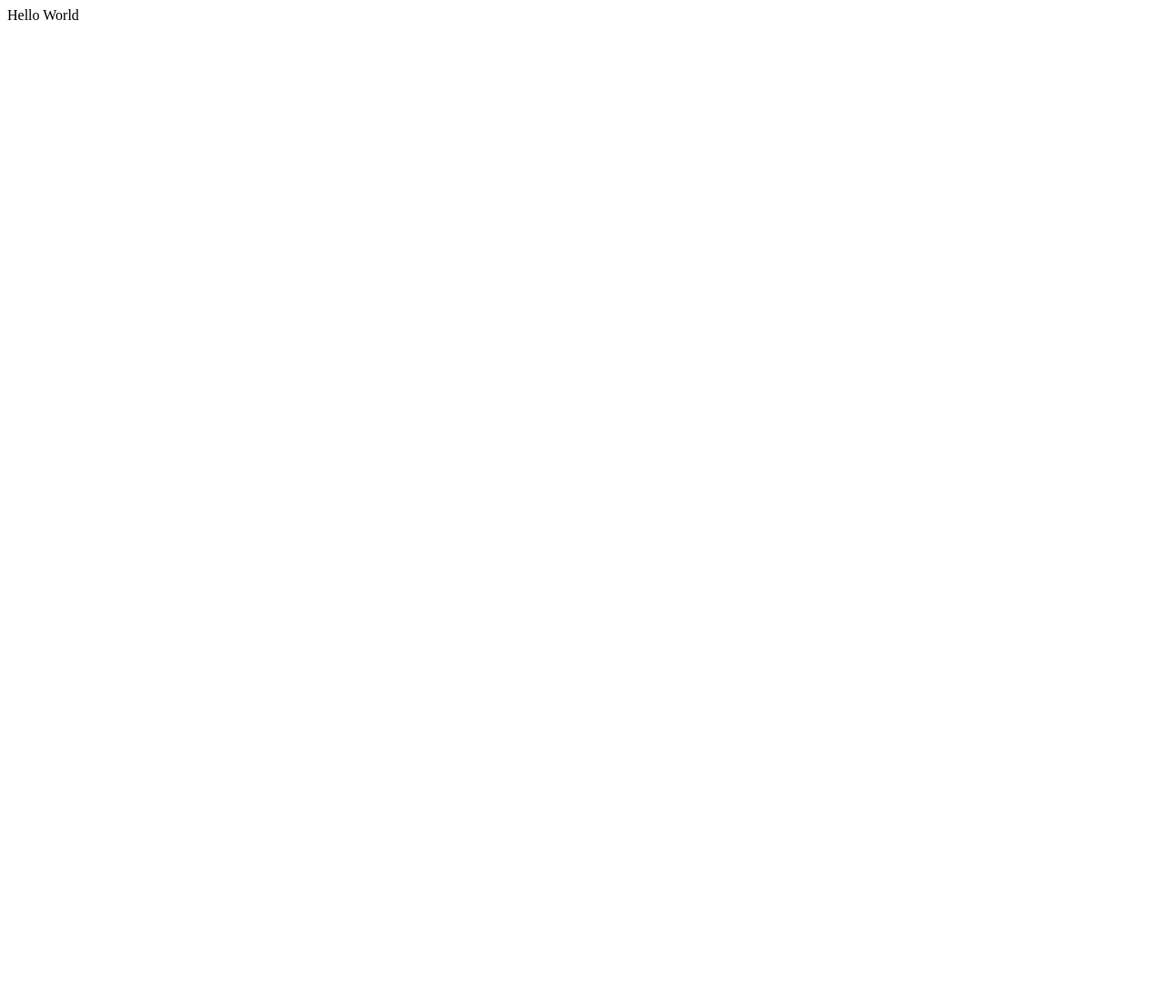
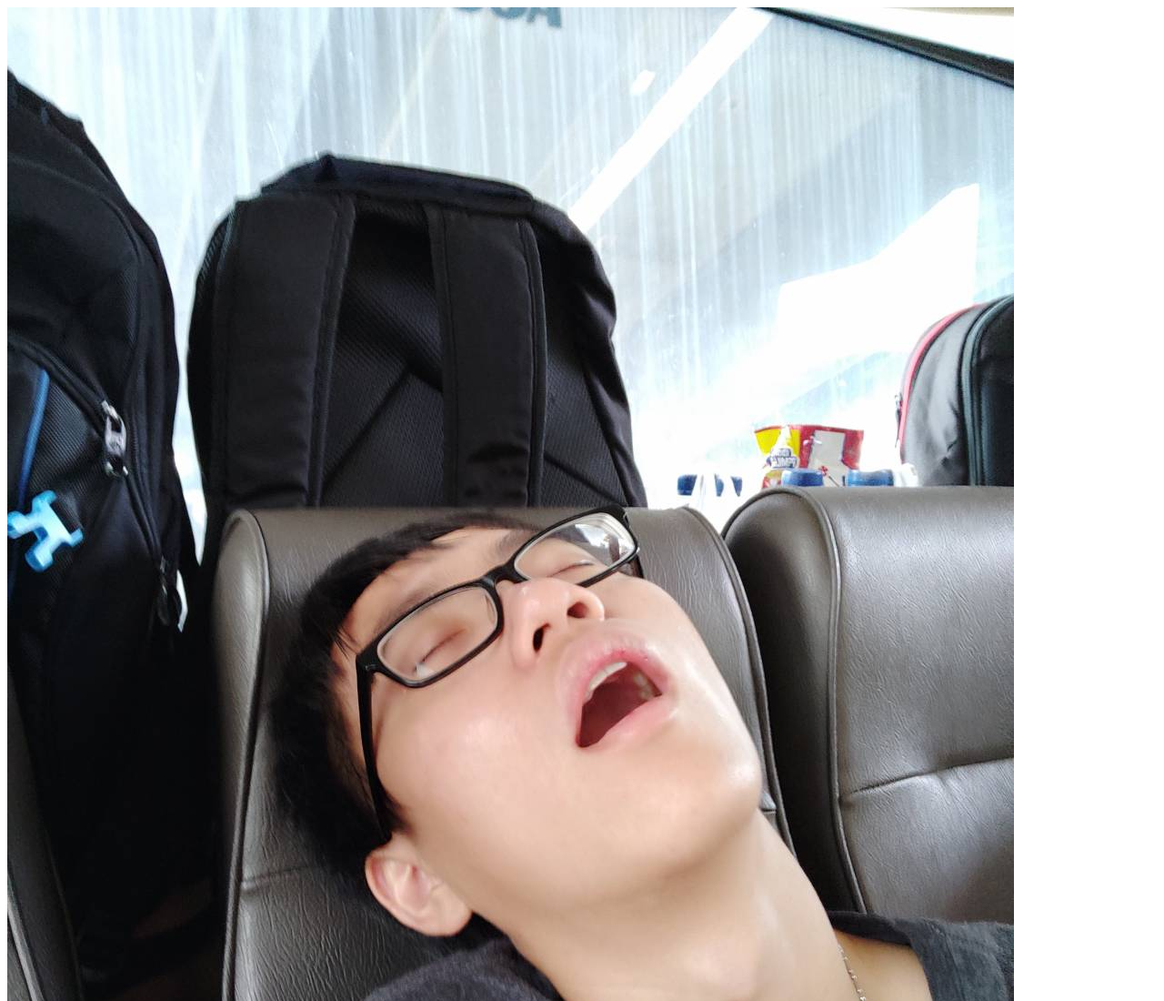
Before and after one commit to bernhardoj/dicoding-tutorial, a plain HTML site: page index.html in a window 1280 px wide. Shown: the top 1100 px of the page at 91% size. Before the commit the page ends 800 px from the top, so only its background shows below. Drawn offline with Linux system fonts and the light colour scheme.

Commit message:
Changed Hello world with img and h2 to display simple profile data. Image file added in the folder images and used as resource in the img element in index.html file

```diff
--- a/index.html
+++ b/index.html
@@ -5,7 +5,9 @@
 </head>
 
 <body>
-    Hello World
+    <div>
+        <img src="images/loa.jpg" alt="loa"/>
+        <h2>Loa</h2>
 </body>
 
 </html>
```
Also changed, not shown: images/loa.jpg (added).
